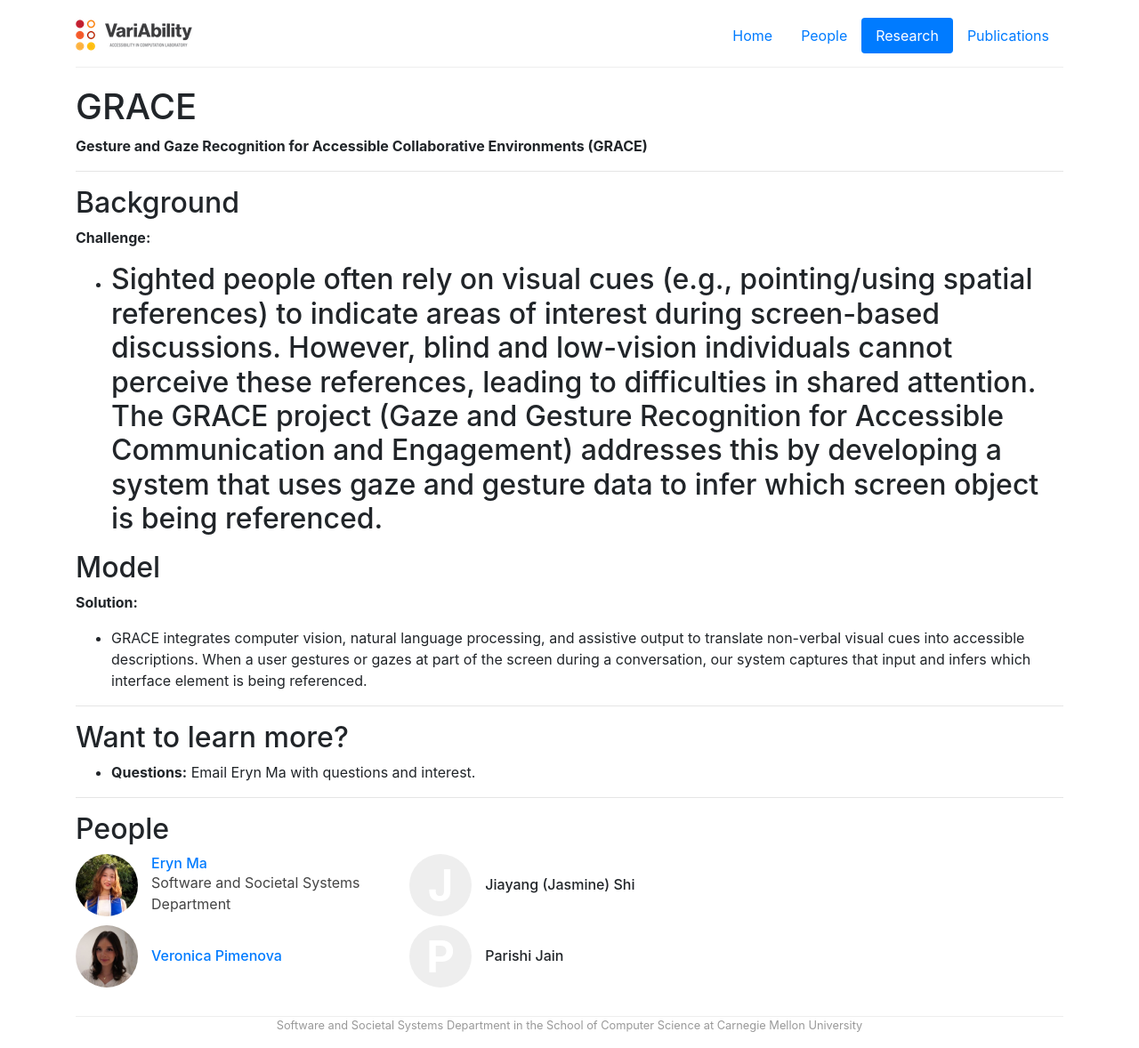
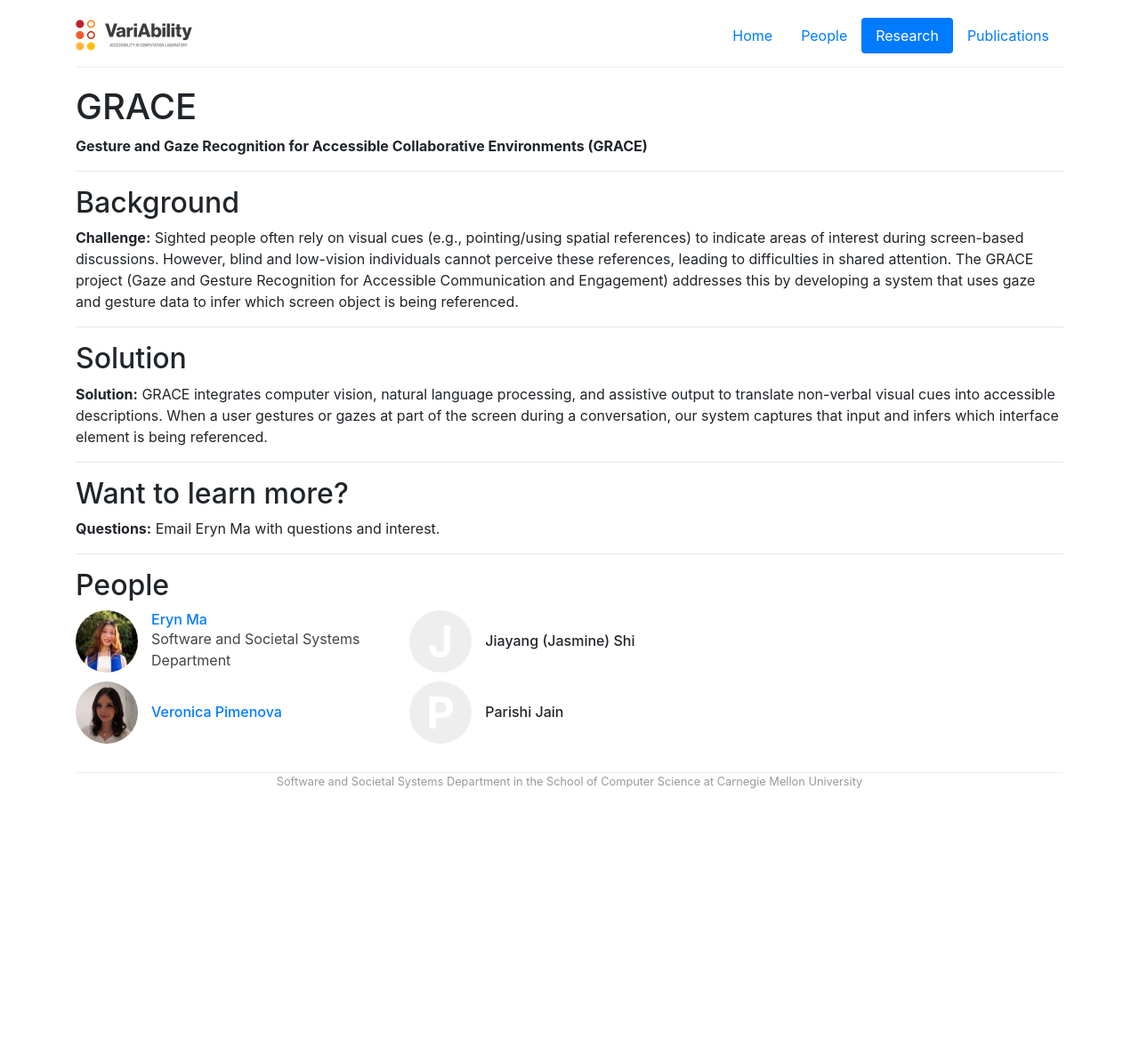
Before and after one commit to cmu-variability/cmu-variability.github.io, a Jekyll site: the page built from _projects/grace.md, in a window 1280 px wide. Shown: the whole page at 89% size. Built offline with Jekyll 4.4.1, drawn with Linux system fonts in a browser that asks for light colours; after the commit the page ends 904 px from its top, so only the background shows below that.

Commit message:
fixing style

```diff
--- a/_projects/grace.md
+++ b/_projects/grace.md
@@ -24,22 +24,20 @@ active: true
 **Gesture and Gaze Recognition for Accessible Collaborative Environments (GRACE)**
 
 ---
-
 ## Background
 
-**Challenge:**
-- Sighted people often rely on visual cues (e.g., pointing/using spatial references) to indicate areas of interest during screen-based discussions. However, blind and low-vision individuals cannot perceive these references, leading to difficulties in shared attention. The GRACE project (Gaze and Gesture Recognition for Accessible Communication and Engagement) addresses this by developing a system that uses gaze and gesture data to infer which screen object is being referenced.
+**Challenge:** Sighted people often rely on visual cues (e.g., pointing/using spatial references) to indicate areas of interest during screen-based discussions. However, blind and low-vision individuals cannot perceive these references, leading to difficulties in shared attention. The GRACE project (Gaze and Gesture Recognition for Accessible Communication and Engagement) addresses this by developing a system that uses gaze and gesture data to infer which screen object is being referenced.
+
 ---
 
-## Model
+## Solution
 
-**Solution:**
-- GRACE integrates computer vision, natural language processing, and assistive output to translate non-verbal visual cues into accessible descriptions. When a user gestures or gazes at part of the screen during a conversation, our system captures that input and infers which interface element is being referenced.
+**Solution:** GRACE integrates computer vision, natural language processing, and assistive output to translate non-verbal visual cues into accessible descriptions. When a user gestures or gazes at part of the screen during a conversation, our system captures that input and infers which interface element is being referenced.
 
 ---
 
 ## Want to learn more?
 
-- **Questions:** Email Eryn Ma with questions and interest.
+**Questions:** Email Eryn Ma with questions and interest.
 
 ---
```
